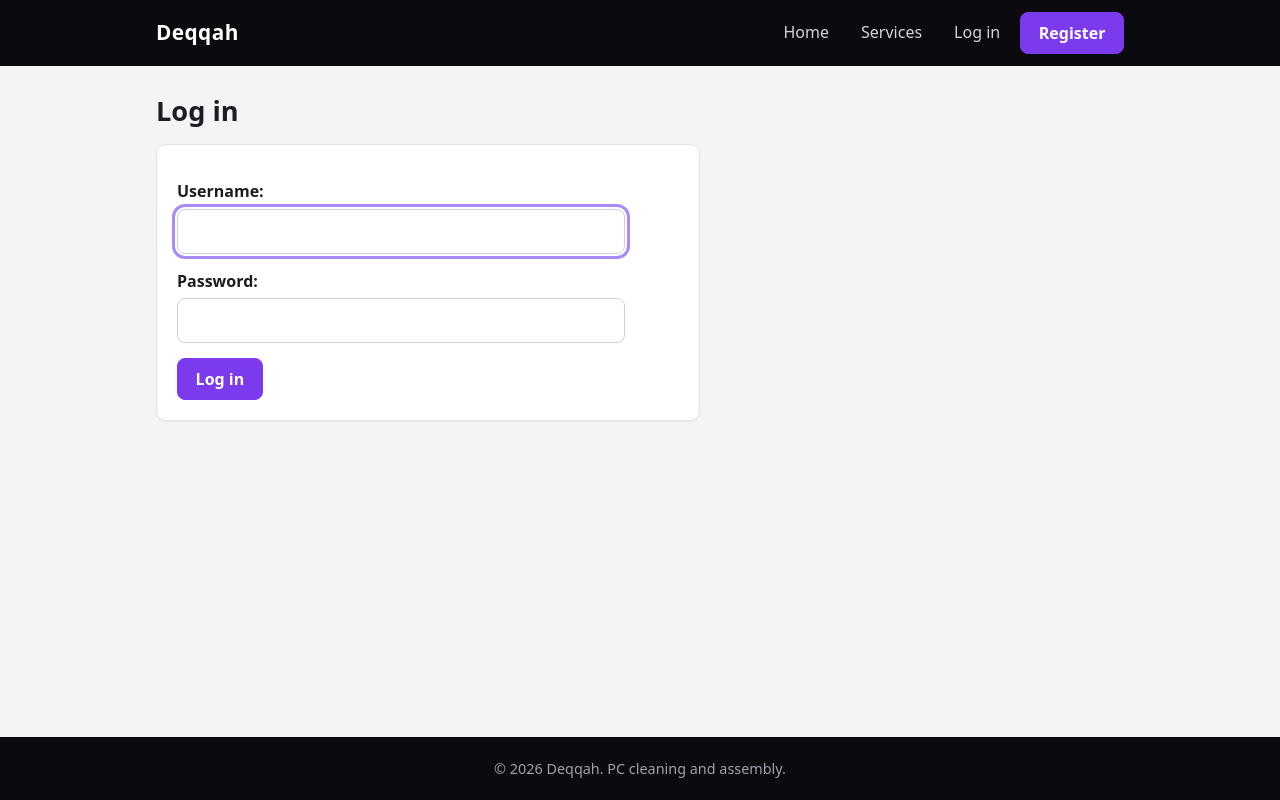
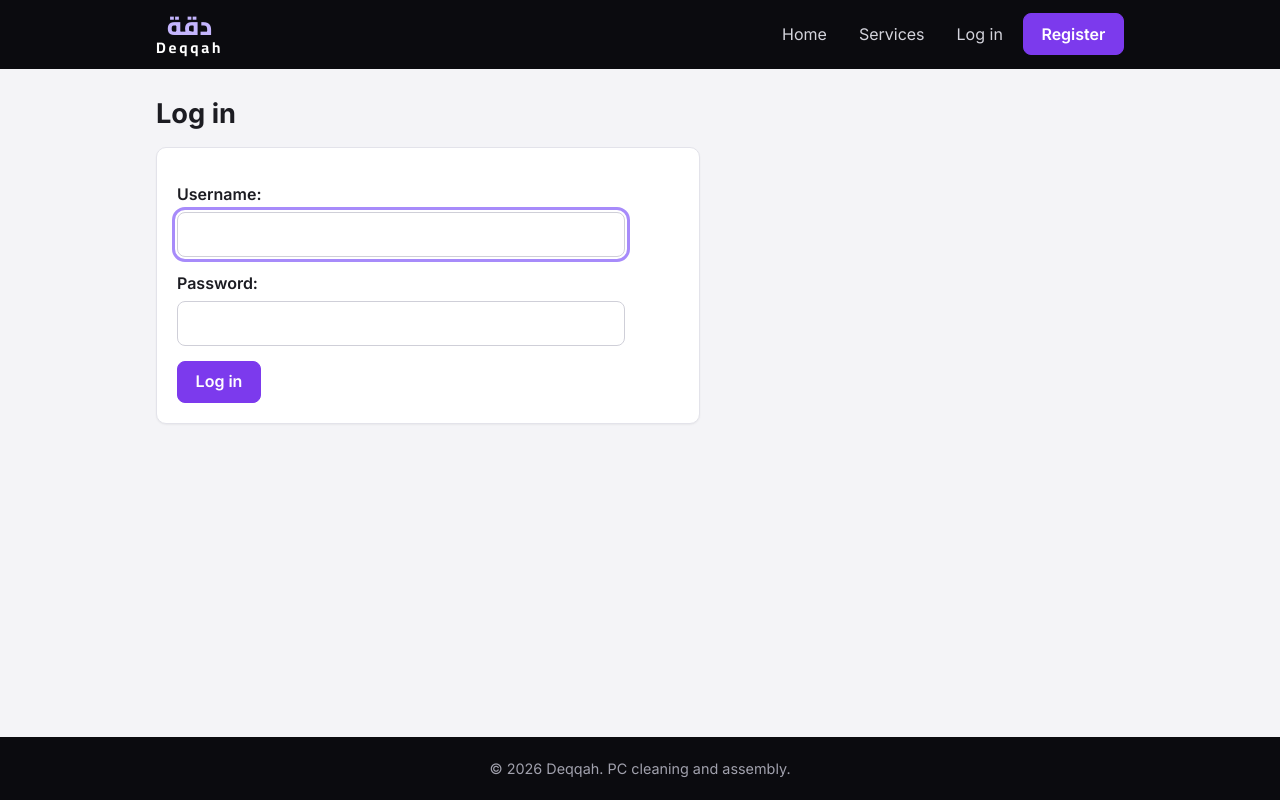
Before and after one commit to Shahad-Alneghemishi/ShahadAlneghemishi-Capstone-Project, a Django app: page /accounts/login/ in a window 1280 px wide. Run offline with Django 5.2, Linux system fonts and the light colour scheme.

Commit message:
Update files and add arabic logo

```diff
--- a/deqqah/static/css/style.css
+++ b/deqqah/static/css/style.css
@@ -19,7 +19,7 @@ body {
   min-height: 100vh;
   display: flex;
   flex-direction: column;
-  font-family: system-ui, -apple-system, "Segoe UI", Roboto, sans-serif;
+  font-family: "Inter", system-ui, -apple-system, "Segoe UI", Roboto, sans-serif;
   background: var(--bg);
   color: var(--text);
   line-height: 1.6;
@@ -80,8 +80,17 @@ summary:focus-visible {
   gap: 0.5rem 1rem;
 }
 
-.brand { color: #fff; font-size: 1.3rem; font-weight: 800; letter-spacing: 0.02em; }
+.brand {
+  display: flex;
+  flex-direction: column;
+  align-items: center;
+  line-height: 1.1;
+  color: #fff;
+  font-family: "Cairo", "Segoe UI", Tahoma, sans-serif;
+}
 .brand:hover { text-decoration: none; }
+.brand-ar { font-size: 1.6rem; font-weight: 800; color: #c4b5fd; }
+.brand-en { font-size: 0.95rem; font-weight: 700; letter-spacing: 0.18em; }
 
 .nav-links { display: flex; flex-wrap: wrap; align-items: center; gap: 0.25rem 0.5rem; }
 .nav-links form { margin: 0; padding: 0; border: 0; background: none; box-shadow: none; max-width: none; }
@@ -217,7 +226,6 @@ tbody tr:hover { background: #f8f8fb; }
 /* ---------- Phones ---------- */
 @media (max-width: 720px) {
   .hero { grid-template-columns: 1fr; }
-  .hero-art { order: -1; }
 
   .nav { flex-direction: column; align-items: flex-start; }
   .nav-links { width: 100%; }
--- a/deqqah/store/templates/store/base.html
+++ b/deqqah/store/templates/store/base.html
@@ -5,12 +5,18 @@
   <meta charset="UTF-8">
   <meta name="viewport" content="width=device-width, initial-scale=1">
   <title>{% block title %}Deqqah{% endblock %}</title>
+  <link rel="preconnect" href="https://fonts.googleapis.com">
+  <link rel="preconnect" href="https://fonts.gstatic.com" crossorigin>
+  <link href="https://fonts.googleapis.com/css2?family=Cairo:wght@700;800&family=Inter:wght@400;500;600;700&display=swap" rel="stylesheet">
   <link rel="stylesheet" href="{% static 'css/style.css' %}">
 </head>
 <body>
   <header class="site-header">
     <nav class="nav" aria-label="Main">
-      <a class="brand" href="{% url 'store:home' %}">Deqqah</a>
+      <a class="brand" href="{% url 'store:home' %}" aria-label="Deqqah - دقة">
+        <span class="brand-ar" lang="ar">دقة</span>
+        <span class="brand-en">Deqqah</span>
+      </a>
       <div class="nav-links">
         <a href="{% url 'store:home' %}">Home</a>
         <a href="{% url 'store:service_list' %}">Services</a>
```
Also changed, not shown: docs/DESIGN.md (+1 -1 lines), docs/TESTING.md (+1 -0 lines), README.md.
